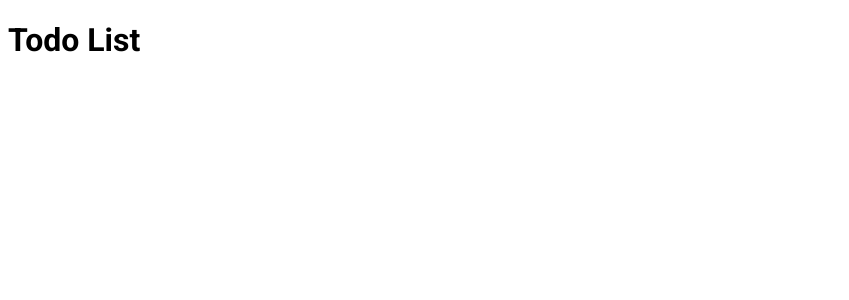
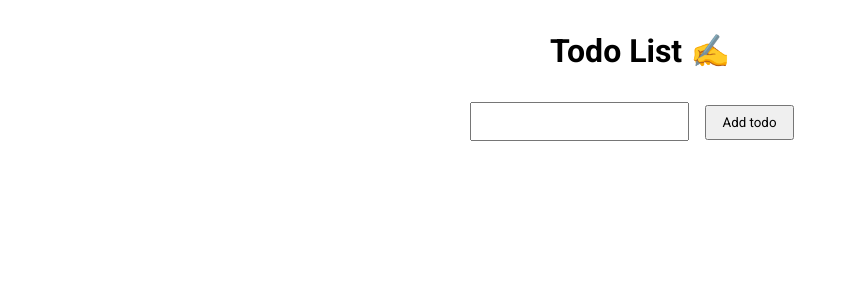
Before and after one commit to aman11s/learnyst-assignment, a React (Create React App) app: page / in a window 1280 px wide. Shown: the top 300 px of the page, without its empty margins (0-849 px from the left). Built offline with nearby package versions, Linux system fonts and the light colour scheme.

Commit message:
feat : create todo slice

```diff
--- a/src/App.css
+++ b/src/App.css
@@ -0,0 +1,3 @@
+.title {
+  margin: 2rem 0;
+}
--- a/src/App.jsx
+++ b/src/App.jsx
@@ -1,9 +1,16 @@
 import "./App.css";
+import { AddTodo } from "./components";
 
 function App() {
   return (
     <div className="App">
-      <h1>Todo List</h1>
+      <h1 className="title">
+        Todo List{" "}
+        <span role="img" aria-label="writing-hand">
+          ✍️
+        </span>
+      </h1>
+      <AddTodo />
     </div>
   );
 }
--- a/src/app/store.js
+++ b/src/app/store.js
@@ -1,5 +1,8 @@
 import { configureStore } from "@reduxjs/toolkit";
+import todoReducer from "../features/todoSlice";
 
 export const store = configureStore({
-  reducer: {},
+  reducer: {
+    todos: todoReducer,
+  },
 });
--- /dev/null
+++ b/src/components/AddTodo/AddTodo.css
@@ -0,0 +1,14 @@
+form input,
+button {
+  padding: 0.5rem 1rem;
+  font-family: inherit;
+}
+
+form input {
+  font-size: 1rem;
+}
+
+form button {
+  margin: 0 1rem;
+  cursor: pointer;
+}
--- /dev/null
+++ b/src/components/AddTodo/AddTodo.jsx
@@ -0,0 +1,19 @@
+import React, { useState } from "react";
+import "./AddTodo.css";
+
+export const AddTodo = () => {
+  const [userInput, setUserInput] = useState("");
+
+  return (
+    <>
+      <form>
+        <input
+          onChange={(e) => setUserInput(e.target.value)}
+          required
+          type="text"
+        />
+        <button type="submit">Add todo</button>
+      </form>
+    </>
+  );
+};
--- /dev/null
+++ b/src/components/index.js
@@ -0,0 +1 @@
+export { AddTodo } from "./AddTodo/AddTodo";
--- /dev/null
+++ b/src/features/todoSlice.js
@@ -0,0 +1,13 @@
+import { createSlice } from "@reduxjs/toolkit";
+
+const initialState = {
+  todos: [],
+};
+
+const todoSlice = createSlice({
+  name: "todos",
+  initialState,
+  reducers: {},
+});
+
+export default todoSlice.reducer;
--- a/src/index.css
+++ b/src/index.css
@@ -2,4 +2,13 @@
 
 body {
   font-family: "Roboto", sans-serif;
+  text-align: center;
 }
+
+/* Reset Default */
+
+* {
+  margin: 0;
+  padding: 0;
+  box-sizing: border-box;
+}
```
